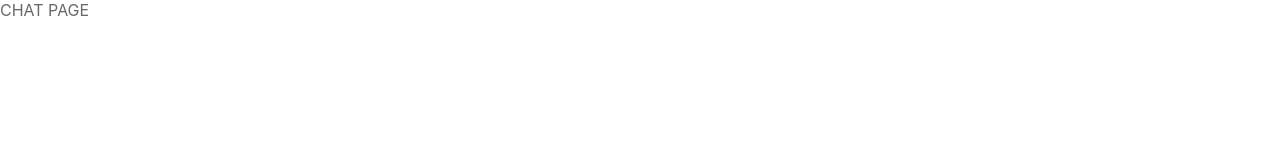
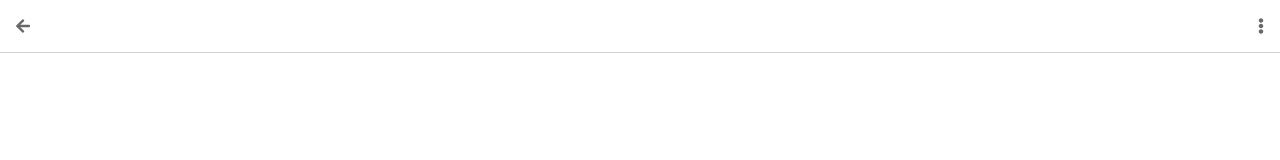
Before and after one commit to nathipg/desafio-chat-cdc, a React (Create React App) app: page /chat in a window 1280 px wide. Shown: the top 160 px of the page. Built offline with nearby package versions, Linux system fonts and the light colour scheme.

Commit message:
Navigate from chat to inbox

```diff
--- a/src/containers/ChatPage.jsx
+++ b/src/containers/ChatPage.jsx
@@ -1,5 +1,25 @@
+import { useNavigate } from 'react-router-dom';
+import { FontAwesomeIcon } from '@fortawesome/react-fontawesome';
+import { faArrowLeft, faEllipsisV } from '@fortawesome/free-solid-svg-icons';
+
+import OptionsBar from '../components/OptionsBar';
+import OptionsBarItem from '../components/OptionsBarItem';
+
 const ChatPage = () => {
-  return 'CHAT PAGE';
+  const navigate = useNavigate();
+
+  return (
+    <>
+      <OptionsBar>
+        <OptionsBarItem align="left">
+          <FontAwesomeIcon icon={faArrowLeft} onClick={() => navigate('/')} />
+        </OptionsBarItem>
+        <OptionsBarItem>
+          <FontAwesomeIcon icon={faEllipsisV} />
+        </OptionsBarItem>
+      </OptionsBar>
+    </>
+  );
 };
 
 export default ChatPage;
```
